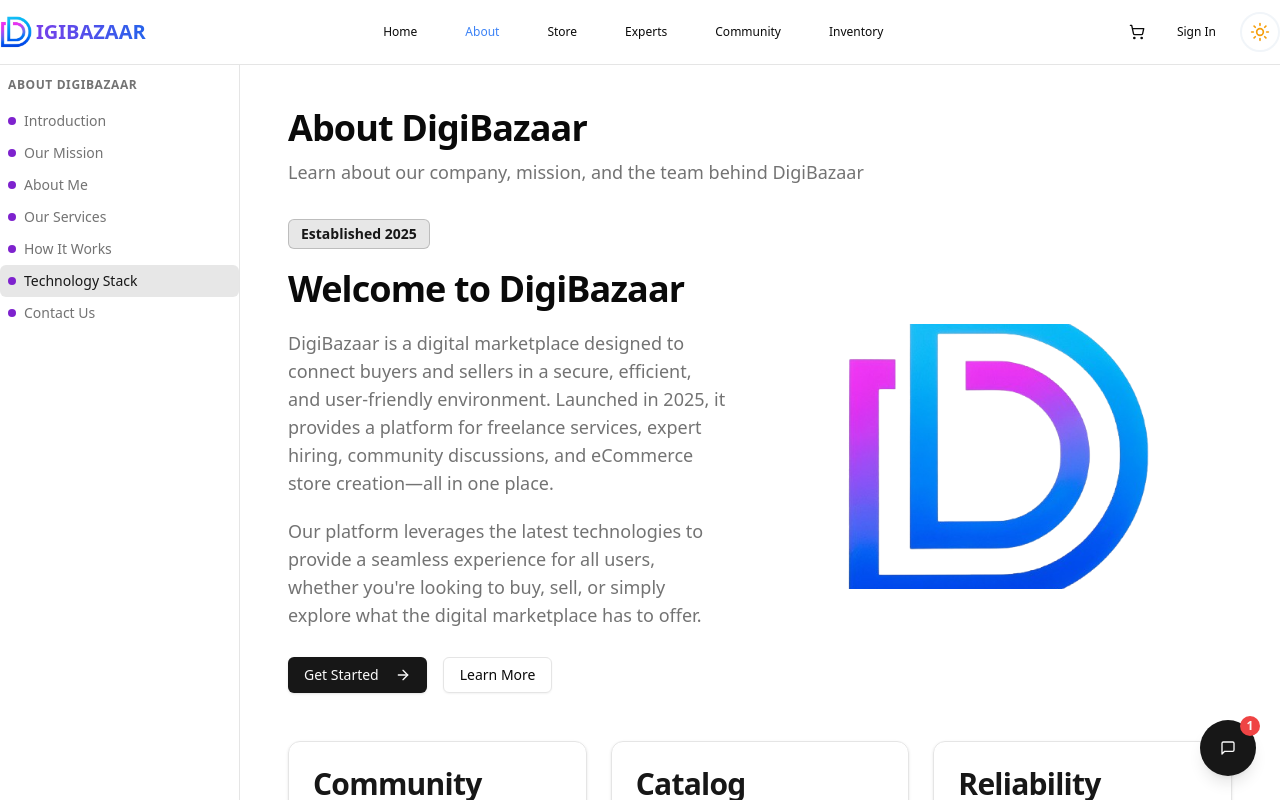
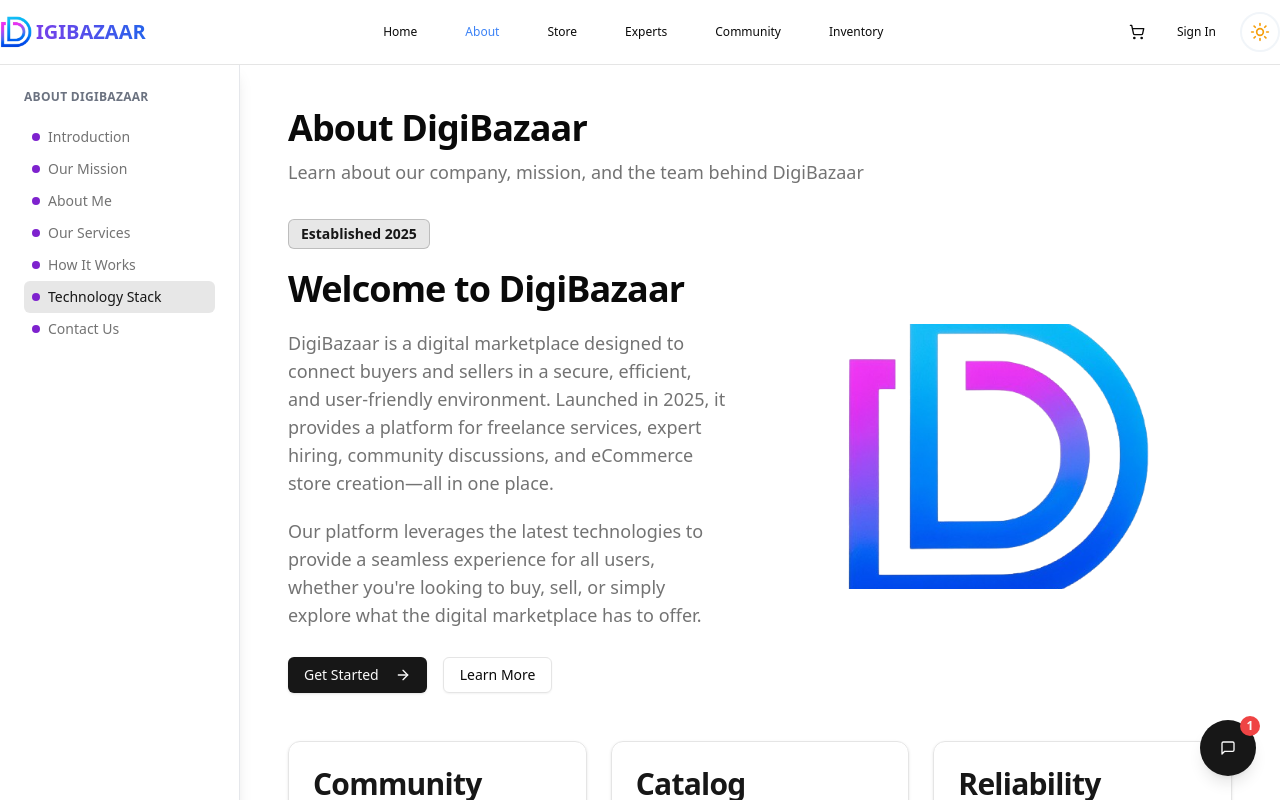
Before and after one commit to MihirJaiswal/digibazaar-frontend, a Next.js app in the folder client/: page /about in a window 1280 px wide. Shown: the top 800 px of the page. Built offline with nearby package versions, Linux system fonts and the light colour scheme.

Commit message:
some changes

```diff
--- a/client/src/components/about/about-us-page.tsx
+++ b/client/src/components/about/about-us-page.tsx
@@ -834,11 +834,9 @@ export function AboutUsPage() {
       <Header/>
       <div className="container flex-1">
         <div className="grid grid-cols-1 md:grid-cols-[220px_1fr] lg:grid-cols-[240px_1fr]">
-          <aside className="hidden md:block border-r bg-white dark:bg-black">
-            <div className="sticky top-16">
-                <div className="w-full">
-                  <div className="pb-4">
-                    <h4 className="mb-3 px-2 text-xs uppercase tracking-wider font-semibold text-muted-foreground pt-3">
+        <aside className="hidden md:block border-r border-gray-200 dark:border-gray-700 bg-white dark:bg-black shadow-lg">
+            <div className="sticky top-16 p-6">
+                <h4 className="mb-4 text-xs uppercase tracking-wide font-semibold text-gray-500 dark:text-gray-400">
                 About DigiBazaar
                 </h4>
                 <DocsSidebarNav
@@ -847,9 +845,8 @@ export function AboutUsPage() {
                 setActiveSection={setActiveSection}
                 />
             </div>
-                </div>
-            </div>
             </aside>
+
           <main className="relative py-6 lg:gap-10 lg:py-10 xl:grid w-full mx-auto px-6">
             <div className="mx-auto w-full min-w-0 px-1 md:px-6">
                 <div className="mb-8">
--- a/client/src/components/global/Footer.tsx
+++ b/client/src/components/global/Footer.tsx
@@ -5,7 +5,7 @@ import Image from 'next/image';
 
 const Footer = () => {
     return (
-        <footer className="flex flex-col relative items-center justify-center border-t border-border pt-16 pb-8 md:pb-0 px-6 lg:px-8 w-full  mx-auto lg:pt-32 bg-[radial-gradient(35%_128px_at_50%_0%,theme(backgroundColor.white/8%),transparent)]">
+        <footer className="flex flex-col relative items-center justify-center border-t border-border pt-16 pb-8 md:pb-0 px-6 lg:px-8 w-full  mx-auto lg:pt-32 bg-[radial-gradient(35%_128px_at_50%_0%,rgba(255,255,255,0.08),white)] dark:bg-[radial-gradient(35%_128px_at_50%_0%,rgba(255,255,255,0.08),black)]">
 
             <div className="absolute top-0 left-1/2 right-1/2 -translate-x-1/2 -translate-y-1/2 w-8 h-1.5 bg-foreground rounded-full"></div>
 
@@ -20,7 +20,7 @@ const Footer = () => {
                         <p className="text-muted-foreground mt-4 text-sm text-start">
                             Manage your warehouse and store with ease.
                         </p>
-                        <span className="mt-4 text-neutral-200 text-sm flex items-center">
+                        <span className="mt-4 text-gray-900 dark:text-neutral-200 text-sm flex items-center">
                             Made by <Link href="/" className="font-semibold ml-1">Mihir Jaiswal</Link>
                         </span>
                     </div>
```
Lines whose indentation alone changed are shown as unchanged.
